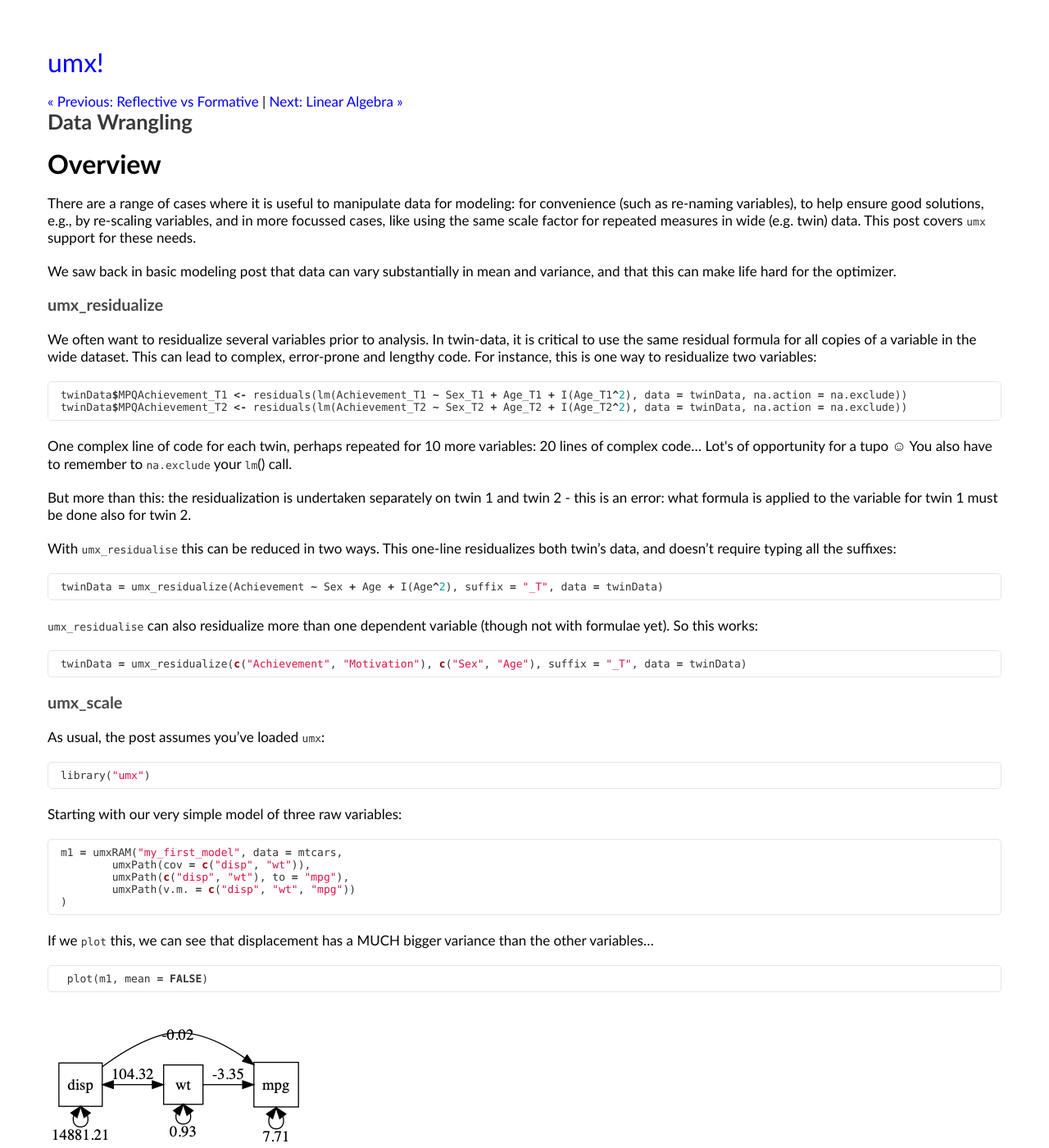
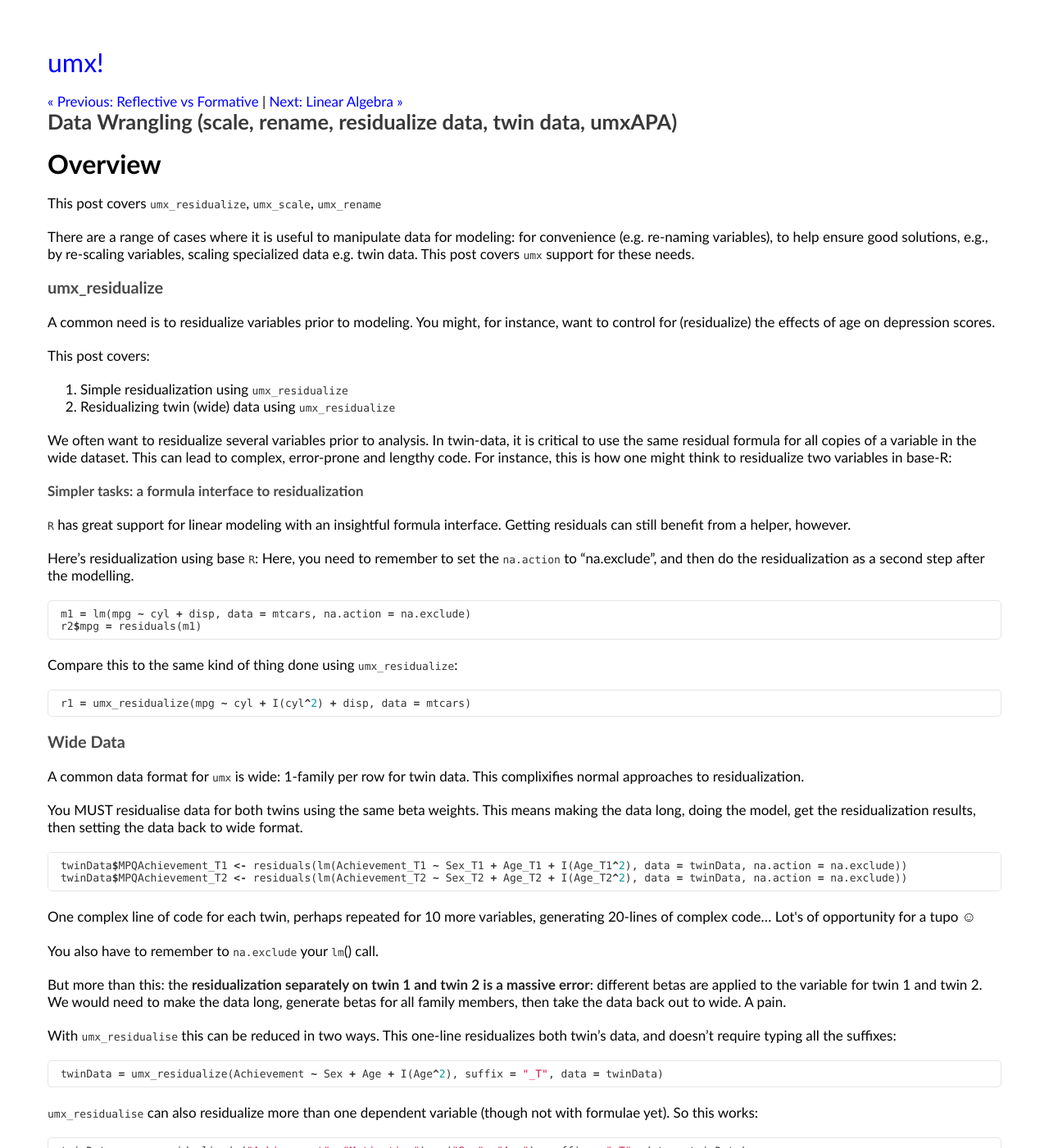
Before and after one commit to tbates/tbates.github.io, a Jekyll site: the page built from _posts/1950-03-10-practical-data-wrangling.markdown, in a window 1280 px wide and 1400 px high. Shown: the whole window at 82% size. Built offline with Jekyll 4.4.1, drawn with Linux system fonts in a browser that asks for light colours; some of the changed text lies outside the part shown.

Commit message:
closes #87

````diff
--- a/_posts/1950-03-10-practical-data-wrangling.markdown
+++ b/_posts/1950-03-10-practical-data-wrangling.markdown
@@ -1,6 +1,6 @@
 ---
 layout: post
-title: "Data Wrangling"
+title: "Data Wrangling (scale, rename, residualize data, twin data, umxAPA)"
 
 comments: true
 categories: technical
@@ -11,22 +11,56 @@ categories: technical
 <a name="overview"></a>
 # Overview
 
-There are a range of cases where it is useful to manipulate data for modeling: for convenience (such as re-naming variables), to help ensure good solutions, e.g., by re-scaling variables, and in more focussed cases, like using the same scale factor for repeated measures in wide (e.g. twin) data. This post covers `umx` support for these needs.
+This post covers `umx_residualize`, `umx_scale`, `umx_rename`
 
-We saw back in basic modeling post that data can vary substantially in mean and variance, and that this can make life hard for the optimizer.
+There are a range of cases where it is useful to manipulate data for modeling: for convenience (e.g. re-naming variables), to help ensure good solutions, e.g., by re-scaling variables, scaling specialized data e.g. twin data. This post covers `umx` support for these needs.
+
 
 ### umx_residualize
 
-We often want to residualize several variables prior to analysis. In twin-data, it is critical to use the same residual formula for all copies of a variable in the wide dataset. This can lead to complex, error-prone and lengthy code. For instance, this is one way to residualize two variables:
+A common need is to residualize variables prior to modeling. You might, for instance, want to control for (residualize) the effects of age on depression scores.
 
-```r
+This post covers:
+
+1. Simple residualization using `umx_residualize`
+2. Residualizing twin (wide) data using `umx_residualize`
+
+We often want to residualize several variables prior to analysis. In twin-data, it is critical to use the same residual formula for all copies of a variable in the wide dataset. This can lead to complex, error-prone and lengthy code. For instance, this is how one might think to residualize two variables in base-R:
+
+#### Simpler tasks: a formula interface to residualization
+
+`R` has great support for linear modeling with an insightful formula interface. Getting residuals can still benefit from a helper, however.
+
+Here's residualization using base `R`:  Here, you need to remember to set the `na.action` to "na.exclude", and then do the residualization as a second step after the modelling.
+
+```R
+m1 = lm(mpg ~ cyl + disp, data = mtcars, na.action = na.exclude)
+r2$mpg = residuals(m1)
+```
+
+Compare this to the same kind of thing done using `umx_residualize`:
+
+```R
+r1 = umx_residualize(mpg ~ cyl + I(cyl^2) + disp, data = mtcars)
+```
+
+
+### Wide Data
+
+A common data format for `umx` is wide: 1-family per row for twin data. This complixifies normal approaches to residualization.
+
+You MUST residualise data for both twins using the same beta weights. This means making the data long, doing the model, get the residualization results, then setting the data back to wide format.
+
+```R
 twinData$MPQAchievement_T1 <- residuals(lm(Achievement_T1 ~ Sex_T1 + Age_T1 + I(Age_T1^2), data = twinData, na.action = na.exclude))
 twinData$MPQAchievement_T2 <- residuals(lm(Achievement_T2 ~ Sex_T2 + Age_T2 + I(Age_T2^2), data = twinData, na.action = na.exclude))
 ```
 
-One complex line of code for each twin, perhaps repeated for 10 more variables: 20 lines of complex code&hellip; Lot&#x27;s of opportunity for a tupo &#x263A; You also have to remember to `na.exclude` your `lm`() call.
+One complex line of code for each twin, perhaps repeated for 10 more variables, generating 20-lines of complex code&hellip; Lot&#x27;s of opportunity for a tupo &#x263A;
 
-But more than this: the residualization is undertaken separately on twin 1 and twin 2 - this is an error: what formula is applied to the variable for twin 1 must be done also for twin 2.
+You also have to remember to `na.exclude` your `lm`() call.
+
+But more than this: the **residualization separately on twin 1 and twin 2 is a massive error**: different betas are applied to the variable for twin 1 and twin 2. We would need to make the data long, generate betas for all family members, then take the data back out to wide. A pain.
 
 With `umx_residualise` this can be reduced in two ways. This one-line residualizes both twin's data, and doesn't require typing all the suffixes:
 
@@ -38,6 +72,11 @@ twinData = umx_residualize(Achievement ~ Sex + Age + I(Age^2), suffix = "_T", da
 
 ```r
 twinData = umx_residualize(c("Achievement", "Motivation"), c("Sex", "Age"), suffix = "_T", data = twinData)
+
+`umx_residualize` does this in one line:
+
+```R
+df= umx_residualize(var="DEP", covs="age", suffixes= c("_T1", "_T2"), data=df)
 ```
 
 ### umx_scale
@@ -98,6 +137,8 @@ plot(m1, mean=FALSE)
 
 ![scaled](/media/1_make_a_model/scaled.png "All scaled")
 
+`umxAPA(std=TRUE)` will also standardize many types of `lm`, `glm` etc.
+
 ### Renaming variables
 
 Above, in the process of getting a variable with smaller variance, we created the less cryptic "engine_litres" variable name. `umx` provides `umx_rename` to ease this more generally.
@@ -118,8 +159,4 @@ plot(m1, std=TRUE, mean = FALSE)
 ![renamed](/media/1_make_a_model/renamed.png "All renamed")
 
 
-e-mail me if you want more on scaling, or:
-
-1. TODO: A tutorial on residualizing regular or wide (e.g. twin data) with `umx_residualize` and `umx_scale_wide_twin_data`.
-2. TODO: A tutorial on going from wide to long and vice versa with `umx_long2wide` and `umx_wide2long`.
-3. TODO: A tutorial on data simulation with `umx_make_TwinData`, `umx_make_fake_data`, and `umx_make_MR_data`
+1. **TODO**: A tutorial on data simulation with `umx_make_TwinData`, `umx_make_fake_data`, and `umx_make_MR_data`
````
Also changed, not shown: _posts/1950-06-10-practical-residualizing.markdown (deleted, +0 -47 lines).
